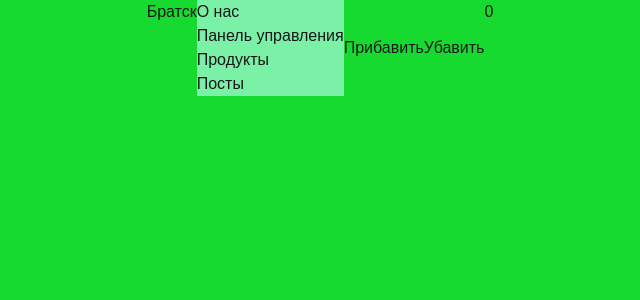
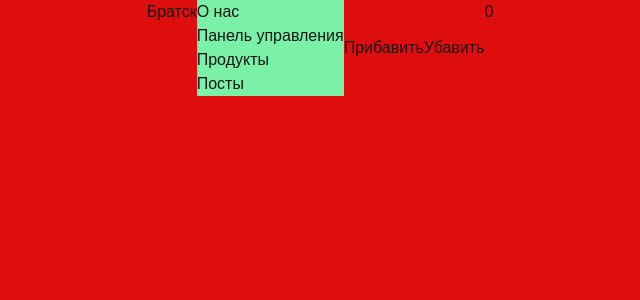
Before and after one commit to Thunderinthegrass/next-app, a Next.js app: page / in a window 1280 px wide. Shown: the top 300 px of the page, without its empty margins (320-960 px from the left). Built offline with nearby package versions, Linux system fonts and the light colour scheme.

Commit message:
Поменял цвет фона на красный

```diff
--- a/app/globals.css
+++ b/app/globals.css
@@ -22,7 +22,7 @@
 body {
   /*background: var(--background);*/
   /*background: #7bc9e5;*/
-  background: #16da30;
+  background: #de0e0e;
   color: var(--foreground);
   font-family: Arial, Helvetica, sans-serif;
 }
```
